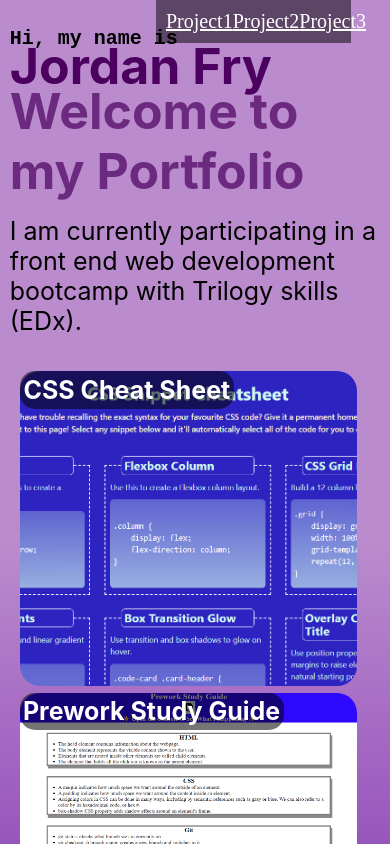
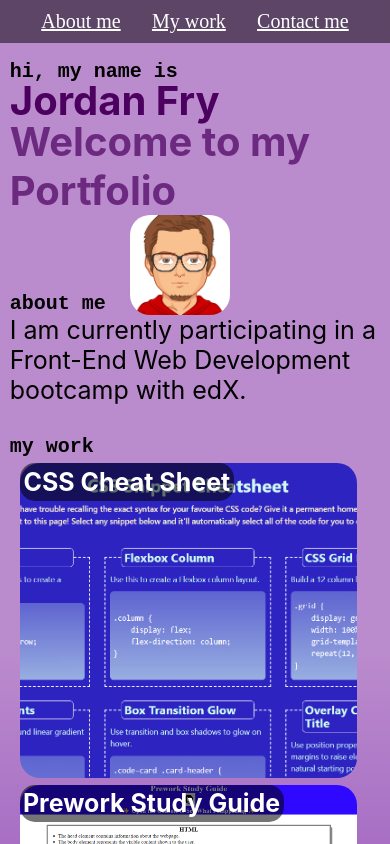
Before and after one commit to jordshub/portfolio, a plain HTML site: page index.html in a window 390 px wide. Shown: the top 844 px of the page. Drawn offline with Linux system fonts and the light colour scheme.

Commit message:
added hover affects, added avatar, improved media queries

```diff
--- a/assets/style.css
+++ b/assets/style.css
@@ -57,7 +57,7 @@ h1 {
 }
 
 h2 {
-    font-size: 50px;
+    font-size: 60px;
 }
 
 h3 {
@@ -68,10 +68,41 @@ h4 {
     font-size: 30px;
 }
 
-.about {
-    font-size: 25px;
+#about-heading {
+    font-size: 20px;
     display: flex;
     flex-direction: row;
+    font-family: var(--font-secondary);
+    margin-bottom: -80px;
+    margin-top: 80px
+}
+
+#my-work-heading {
+    font-size: 20px;
+    display: flex;
+    flex-direction: row;
+    font-family: var(--font-secondary);
+    margin-bottom: -30px;
+    margin-top: 30px
+}
+
+#contact-heading {
+    font-size: 20px;
+    display: flex;
+    flex-direction: row;
+    font-family: var(--font-secondary);
+    margin-bottom: -30px;
+    margin-top: 30px
+}
+
+.about-me {
+    font-size: 25px;
+    margin: 0px 3% 0px 2.5%;
+    font-family: var(--font-main)
+}
+
+#my-work {
+    font-size: 25px;
     margin: 15px 3% 35px 2.5%;
     font-family: var(--font-main)
 }
@@ -114,6 +145,12 @@ img {
     border-radius: 20px;
 }
 
+#avatar {
+    display: flex;
+    width: 100px;
+    position: relative;
+    margin: -50px 0px 0px 120px;
+}
 
 #project1 {
     grid-area: project1;
@@ -125,9 +162,16 @@ img {
     min-height: 315px;
 }
 
+
+
+#grid img:hover {
+    filter: opacity(70%);
+    transition: all 0.50s;
+    margin: 5px;
+}
+
 #project2 {
     grid-area: project2;
-    background-color: rgba(0, 0, 0, 0.7);
     margin-right: 2%;
     color: white;
     font-size: 18px;
@@ -136,42 +180,34 @@ img {
 
 #project3 {
     grid-area: project3;
-    background-color: rgba(0, 0, 0, 0.7);
     margin-left: 2%;
     color: white;
     font-size: 18px;
     border-radius: 25px;
 }
 
-#project4 {
-    grid-area: project4;
-    background-color: rgba(0, 0, 0, 0.7);
-    padding: 15px;
-    color: white;
-    font-size: 18px;
-    border: 5px solid #ffffff;
-}
-
-#project5 {
-    grid-area: project5;
-    background-color: rgba(0, 0, 0, 0.7);
-    padding: 15px;
-    color: white;
-    font-size: 18px;
-    border: 5px solid #ffffff;
-}
-
 footer {
     padding: 25px;
     text-align: center;
     align-content: center;
+    font-size: 20px;
+    font-family: var(--font-main);
+    color: #ce95fd;
 }
 
 footer p {
-    font-size: 15px;
+    font-size: 13px;
 }
 
+#contact-me {
+    font-size: 25px;
+    margin: 15px 3% 35px 2.5%;
+    font-family: var(--font-main)
+}
 
+.fa-envelope {
+    margin-right: 10px;
+}
 
 @media screen and (max-width: 576px) {
     #project2 {
@@ -198,4 +234,52 @@ footer p {
             "project3"
     }
 
+    h2 {
+        font-size: 40px;
+    }
+
+    .intro1 {
+        display: flex;
+        flex-direction: row;
+        margin: -10px 2% 0.9% 2.5%;
+        font-family: var(--font-secondary);
+    }
+
+    .intro2 {
+        display: flex;
+        flex-direction: row;
+        margin: -11px 2% 0.9% 2.5%;
+        color: rgb(76, 0, 95);
+        font-family: var(--font-main);
+    }
+
+    .intro3 {
+        display: flex;
+        flex-direction: row;
+        margin: -11px 2% -13px 2.5%;
+        color: rgba(76, 0, 95, 0.7);
+        font-family: var(--font-main);
+    }
+
+    ul {
+        display: flex;
+        flex-direction: row;
+        align-items: center;
+        font-size: 20px;
+        justify-content: space-evenly;
+        margin: 0px 0% 7%;
+        background-color: rgba(0, 0, 0, 0.5);
+        padding: 10px;
+        color: #ffffff;
+    }
+
+    #about-heading {
+        margin-top: 90px;
+    }
+
+    .about-me {
+        font-size: 25px;
+        margin: 0px 3% 30px 2.5%;
+        font-family: var(--font-main)
+    }
 }
--- a/index.html
+++ b/index.html
@@ -7,43 +7,58 @@
     <meta name="viewport" content="width=device-width, initial-scale=1.0">
     <title>My Portfolio</title>
     <link href="assets/style.css" rel="stylesheet" type="text/css">
+    <script src="https://kit.fontawesome.com/a648589fc6.js" crossorigin="anonymous"></script>
 </head>
 
 <body>
     <header>
         <nav>
             <ul>
-                <a href="#project1">Project1</a>
-                <a href="#project2">Project2</a>
-                <a href="#project3">Project3</a>
+                <a href="#about-me">About me</a>
+                <a href="#my-work">My work</a>
+                <a href="#contact-me">Contact me</a>
             </ul>
         </nav>
-        <h1 class="intro1">Hi, my name is</h1>
+        <h1 class="intro1">hi, my name is</h1>
         <h2 class="intro2">Jordan Fry</h2>
-        <h3 class="intro3">Welcome to my Portfolio</h3>
+        <h2 class="intro3">Welcome to my Portfolio</h2>
     </header>
-    <section class="about">
-        <p>I am currently participating in a front end web development bootcamp with Trilogy skills (EDx).</p>
+    <section class="about-me">
+        <h4 id="about-heading">about me</h4>
+        <br>
+        <img id="avatar" src="assets/images/generic-avatar.png">
+        <p>I am currently participating in a Front-End Web Development
+            bootcamp with edX.</p>
     </section>
+    <div id="my-work">
+        <h4 id="my-work-heading">my work</h4>
+    </div>
     <section id="grid">
-        <div id="project1" class="">
-            <a href="google.com">
+        <div id="project1">
+            <a href="https://jordshub.github.io/CSS-Cheat-Sheet/">
                 <h4 id="grid-heading">CSS Cheat Sheet</h4>
                 <img src="assets/images/CSS-Cheat-Sheet.png" />
             </a>
         </div>
         <div id="project2" class="main-grid-area">
-            <a href="google.com">
+            <a href="https://jordshub.github.io/prework-study-guide/">
                 <h4 id="grid-heading">Prework Study Guide</h4>
                 <img src="assets/images/prework-study-guide2.png" />
             </a>
         </div>
         <div id="project3" class="main-grid-area">
-            <a href="google.com">
+            <a href="https://jordshub.github.io/landing-mini-project1/">
                 <h4 id="grid-heading">Group Project - Landing Page</h4>
                 <img src="assets/images/mini-group-project1-landing2.png" />
             </a>
         </div>
+    </section>
+    <section>
+        <div id="contact-me">
+            <h4 id="contact-heading">contact me</h4>
+        </div>
+        <p id="contact-me"><i class="fa-solid fa-envelope"></i>jordshub@gmail.com
+        </p>
     </section>
     <footer>
         <h5>Created by Jordan</h5>
```
Also changed, not shown: assets/images/generic-avatar.png (added).
